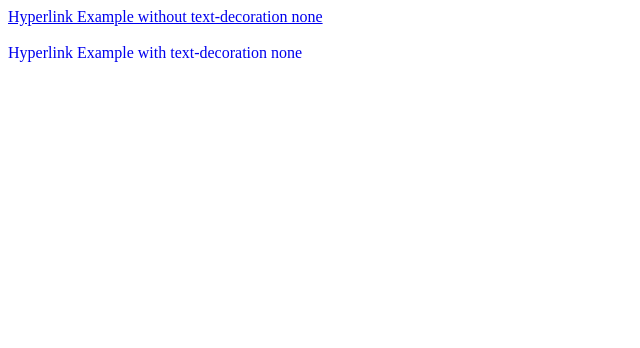
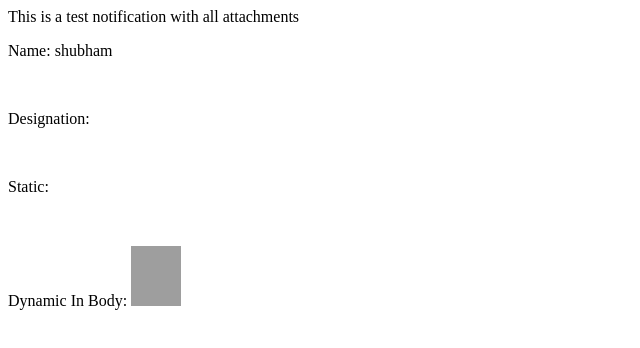
Before and after one commit to aadishjain1946/Codes, a plain HTML site: page index.html in a window 1280 px wide. Shown: the whole page, without its empty margins (0-640 px from the left). Drawn offline with Linux system fonts and the light colour scheme; grey boxes are pictures that could not be loaded.

Commit message:
new changes

```diff
--- a/index.html
+++ b/index.html
@@ -1,19 +1,10 @@
-<!DOCTYPE html>
-<html lang="en">
-
-<head>
-    <meta charset="UTF-8">
-    <meta http-equiv="X-UA-Compatible" content="IE=edge">
-    <meta name="viewport" content="width=device-width, initial-scale=1.0">
-    <title>Document</title>
-</head>
-
-<body>
-    <a href="#">Hyperlink Example without text-decoration none</a>
-    <br>
-    <br>
-    <a href="#" style="text-decoration: none;">Hyperlink Example with text-decoration none</a>
-
-</body>
-
-</html>
+<p>This is a test notification with all attachments&nbsp;</p>
+<p>Name: shubham</p>
+<p><br></p>
+<p>Designation: </p>
+<p><br></p>
+<p>Static: </p>
+<p><br></p>
+<p>Dynamic In Body: <img width="50" height="60"
+        src="https://dc57tidvbpwnf.cloudfront.net/sandbox/FLS0000008/d2b723fe-765d-4e7f-8c67-c2dc5b1350b9?Expires=315569520000&Key-Pair-Id=APKAJONMV73GMYW5ILGQ&Signature=XnjwnkiXSBz4Ilo2O-I6oUQDwAhpDsTQBuOndi8BYCAl5tiq51d0OPsTruK0pbggJAVYBqi1-TnBPpGwQadNqNCF3MsXjTLFSyfZ~8zYYzK7RepRGuY1~iSDjGjrZ-9obIm5hT8SBm7x-3gfWI3fYzkRihbiDCXjOsUSqWLdQcPxkM96DwVFXNQl7IO9vjwJZ6dMyh1dvKDYP0CquhGQHxSFwV6opLkcI59Bx3g2YmQ5riWds2eCa5MQiYNco4qSiktIA~VM0NwCdkZ2GhTq8PILsBdXH5gKSV3HgwvXkKPSgJuzn1CXiZRVqNDg3~Ih6Q2cJK8IqoQBQH2~F0g7QQ__">
+</p>
```
